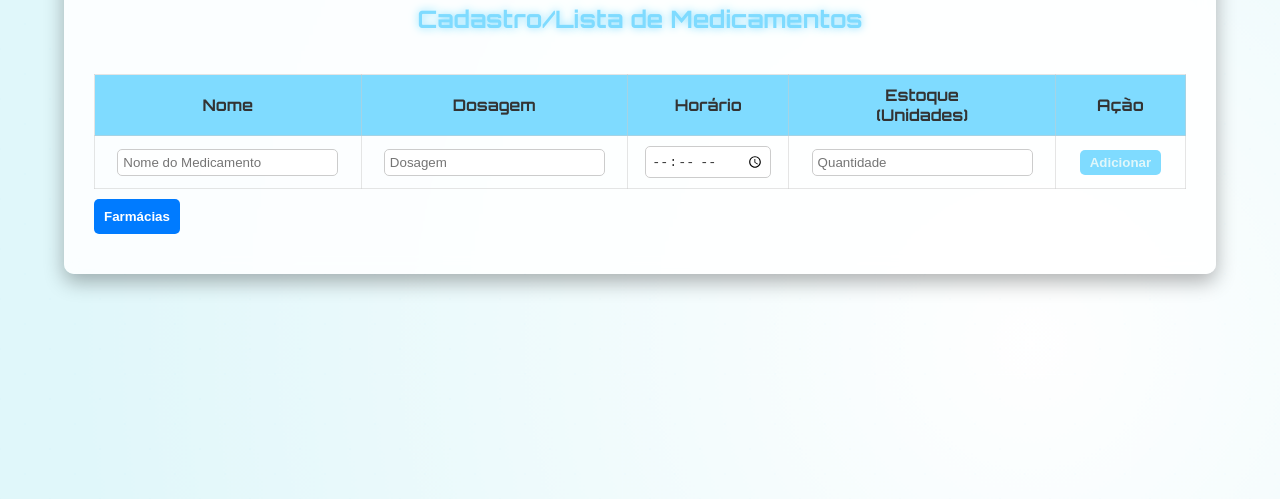
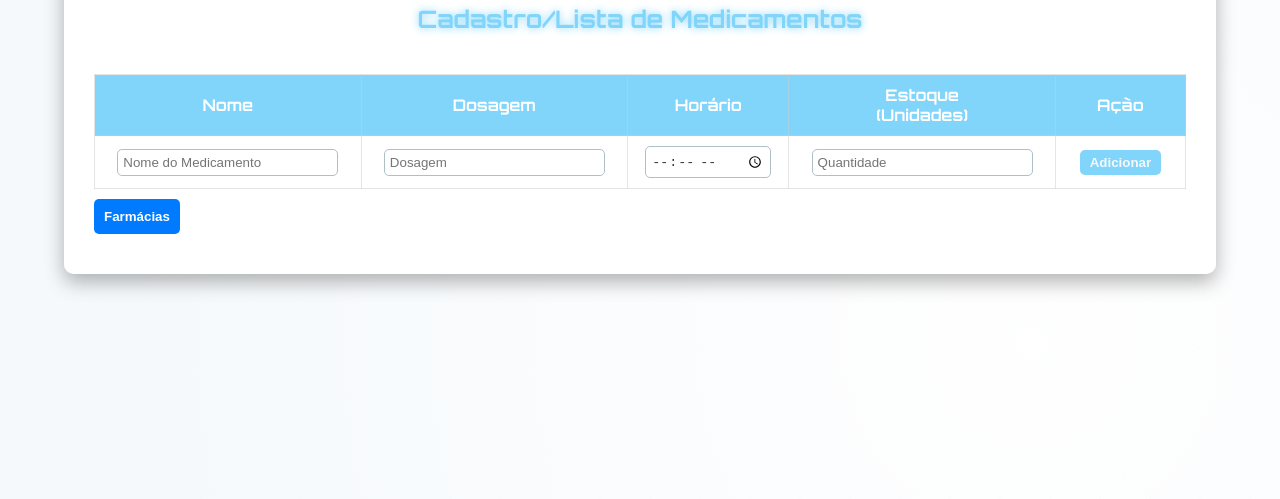
Before and after one commit to RAVELLSL/SGI-adm-medicamentos, a plain HTML site: page index.html in a window 1280 px wide. Shown: the part 301-800 px from the top of the page. Drawn offline with Linux system fonts and the light colour scheme.

Commit message:
Update index.html

```diff
--- a/index.html
+++ b/index.html
@@ -15,19 +15,19 @@
        VARIÁVEIS & RESET
     ================================= */
     :root {
-      --bg-main: #e0f7fa; /* Cor base do fundo */
-      --glass-bg: rgba(255, 255, 255, 0.85);
-      --accent-color: #7fdbff;
-      --secondary-accent: #ff80ab;
-      --text-color: #333333;
-      --input-border: #cccccc;
-      --input-focus: #7fdbff;
-      --btn-bg: #7fdbff;
-      --btn-hover: #6ac7e0;
-      --btn-danger: #ff6b6b;
-      --btn-danger-hover: #ff4c4c;
-      --table-head-bg: #7fdbff;
-      --table-head-text: #333333;
+      --bg-main: #f5f9fc;              /* Fundo principal: leve e neutro */
+      --glass-bg: rgba(255, 255, 255, 0.92); /* Fundo do container com efeito glass */
+      --accent-color: #81d4fa;         /* Azul pastel suave para destaques */
+      --secondary-accent: #a5d6a7;     /* Verde pastel para acentos secundários */
+      --text-color: #333333;           /* Texto escuro para boa legibilidade */
+      --input-border: #b0bec5;         /* Bordas em tom suave */
+      --input-focus: #81d4fa;          /* Foco com a cor de destaque */
+      --btn-bg: #81d4fa;               /* Botões primários */
+      --btn-hover: #4fc3f7;            /* Hover: azul um pouco mais intenso */
+      --btn-danger: #ef5350;           /* Botões de ação crítica */
+      --btn-danger-hover: #e53935;
+      --table-head-bg: #81d4fa;        /* Cabeçalho da tabela */
+      --table-head-text: #ffffff;
     }
     * {
       margin: 0;
@@ -36,8 +36,7 @@
     }
     /* ================================
        FUNDO MELHORADO
-       - Fundo base com radial-gradient e animação suave de pulso
-       - Overlay sutil com padrão de pontos para um toque futurista
+       - Fundo base com radial-gradient animado e overlay sutil
     ================================= */
     body {
       font-family: 'Poppins', sans-serif;
@@ -75,8 +74,8 @@
       width: 100%;
       height: 100%;
       background-image:
-        radial-gradient(circle, rgba(127, 219, 255, 0.05) 1px, transparent 1px),
-        radial-gradient(circle, rgba(127, 219, 255, 0.05) 1px, transparent 1px);
+        radial-gradient(circle, rgba(129, 212, 250, 0.05) 1px, transparent 1px),
+        radial-gradient(circle, rgba(129, 212, 250, 0.05) 1px, transparent 1px);
       background-position: 0 0, 25px 25px;
       background-size: 50px 50px;
       z-index: -1;
```
